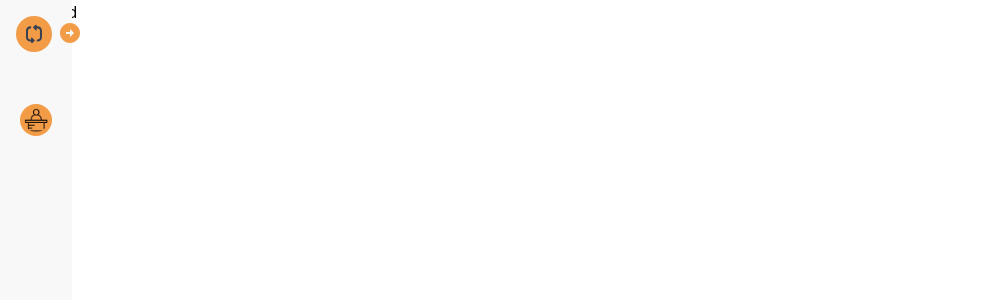
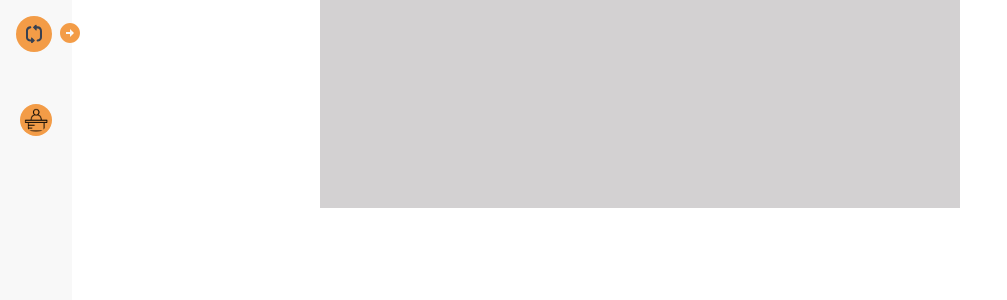
Before and after one commit to Grenish/smit-feedback, a React (Vite) app in the folder client/: page / in a window 1280 px wide. Shown: the top 300 px of the page, without its empty margins (0-1007 px from the left). Built offline with nearby package versions, Linux system fonts and the light colour scheme.

Commit message:
tested newsfeed

```diff
--- a/client/src/components/Newsfeed.jsx
+++ b/client/src/components/Newsfeed.jsx
@@ -2,8 +2,8 @@ import React from 'react'
 
 const Newsfeed = () => {
   return (
-    <div>
-      NewsFeed
+    <div className='w-full'>
+      <div className="w-1/2 h-52 m-auto bg-timberWolf"></div>
     </div>
   )
 }
```
